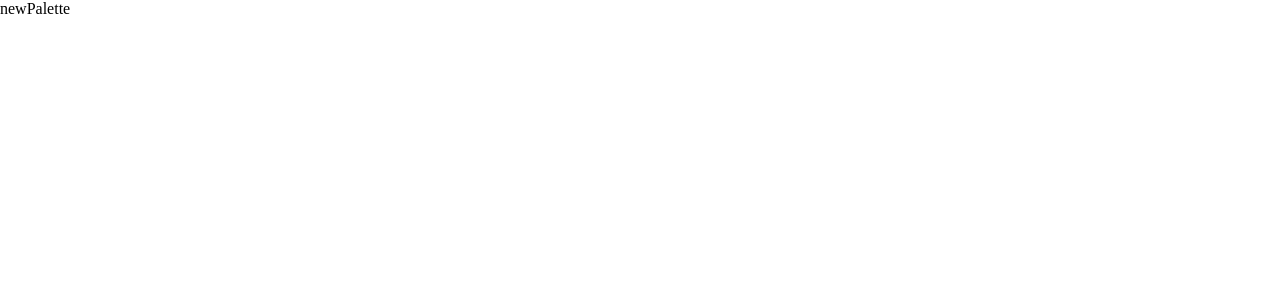
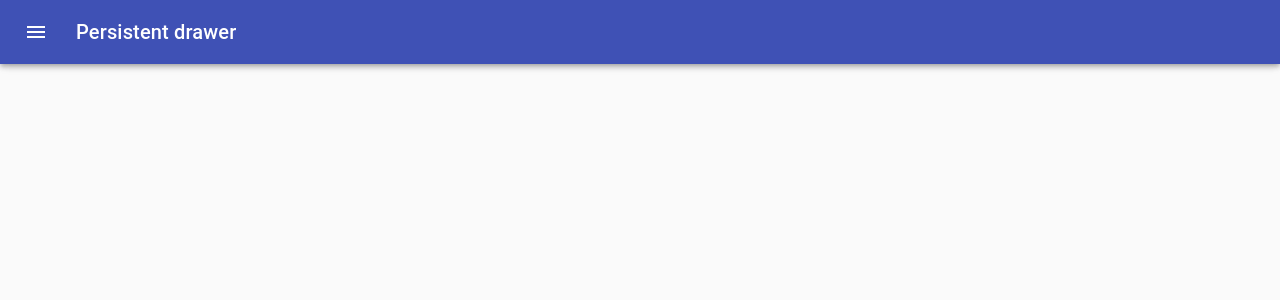
Before and after one commit to promiseume/color-app, a React (Create React App) app: page /palette/new in a window 1280 px wide. Shown: the top 300 px of the page. Built offline with nearby package versions, Linux system fonts and the light colour scheme.

Commit message:
added react-color

```diff
--- a/package.json
+++ b/package.json
@@ -5,6 +5,8 @@
   "dependencies": {
     "@emotion/react": "^11.10.5",
     "@emotion/styled": "^11.10.5",
+    "@material-ui/core": "^4.12.4",
+    "@material-ui/icons": "^4.11.3",
     "@material-ui/styles": "^4.11.5",
     "@mui/icons-material": "^5.11.9",
     "@mui/material": "^5.11.9",
@@ -14,6 +16,7 @@
     "chroma-js": "^2.4.2",
     "rc-slider": "^10.1.1",
     "react": "^18.2.0",
+    "react-color": "^2.19.3",
     "react-copy-to-clipboard": "^5.1.0",
     "react-dom": "^18.2.0",
     "react-router-dom": "^6.8.1",
--- a/src/newPalette.jsx
+++ b/src/newPalette.jsx
@@ -1,7 +1,148 @@
-import React from 'react'
+import React from 'react';
+import clsx from 'clsx';
+import { makeStyles, useTheme } from '@material-ui/core/styles';
+import Drawer from '@material-ui/core/Drawer';
+import CssBaseline from '@material-ui/core/CssBaseline';
+import AppBar from '@material-ui/core/AppBar';
+import Toolbar from '@material-ui/core/Toolbar';
+import Typography from '@material-ui/core/Typography';
+import Divider from '@material-ui/core/Divider';
+import IconButton from '@material-ui/core/IconButton';
+import MenuIcon from '@material-ui/icons/Menu';
+import Button from '@material-ui/core/Button';
+import ChevronLeftIcon from '@material-ui/icons/ChevronLeft';
+import ChevronRightIcon from '@material-ui/icons/ChevronRight';
+import { ChromePicker } from 'react-color';
+
+const drawerWidth = 400;
+
+const useStyles = makeStyles((theme) => ({
+  root: {
+    display: 'flex',
+  },
+  appBar: {
+    transition: theme.transitions.create(['margin', 'width'], {
+      easing: theme.transitions.easing.sharp,
+      duration: theme.transitions.duration.leavingScreen,
+    }),
+  },
+  appBarShift: {
+    width: `calc(100% - ${drawerWidth}px)`,
+    marginLeft: drawerWidth,
+    transition: theme.transitions.create(['margin', 'width'], {
+      easing: theme.transitions.easing.easeOut,
+      duration: theme.transitions.duration.enteringScreen,
+    }),
+  },
+  menuButton: {
+    marginRight: theme.spacing(2),
+  },
+  hide: {
+    display: 'none',
+  },
+  drawer: {
+    width: drawerWidth,
+    flexShrink: 0,
+  },
+  drawerPaper: {
+    width: drawerWidth,
+  },
+  drawerHeader: {
+    display: 'flex',
+    alignItems: 'center',
+    padding: theme.spacing(0, 1),
+    // necessary for content to be below app bar
+    ...theme.mixins.toolbar,
+    justifyContent: 'flex-end',
+  },
+  content: {
+    flexGrow: 1,
+    padding: theme.spacing(3),
+    transition: theme.transitions.create('margin', {
+      easing: theme.transitions.easing.sharp,
+      duration: theme.transitions.duration.leavingScreen,
+    }),
+    marginLeft: -drawerWidth,
+  },
+  contentShift: {
+    transition: theme.transitions.create('margin', {
+      easing: theme.transitions.easing.easeOut,
+      duration: theme.transitions.duration.enteringScreen,
+    }),
+    marginLeft: 0,
+  },
+}));
 
 export default function NewPalette() {
+  const classes = useStyles();
+  const theme = useTheme();
+  const [open, setOpen] = React.useState(false);
+
+  const handleDrawerOpen = () => {
+    setOpen(true);
+  };
+
+  const handleDrawerClose = () => {
+    setOpen(false);
+  };
+
   return (
-    <div>newPalette</div>
-  )
+    <div className={classes.root}>
+      <CssBaseline />
+      <AppBar
+        position="fixed"
+        className={clsx(classes.appBar, {
+          [classes.appBarShift]: open,
+        })}
+      >
+        <Toolbar>
+          <IconButton
+            color="inherit"
+            aria-label="open drawer"
+            onClick={handleDrawerOpen}
+            edge="start"
+            className={clsx(classes.menuButton, open && classes.hide)}
+          >
+            <MenuIcon />
+          </IconButton>
+          <Typography variant="h6" noWrap>
+            Persistent drawer
+          </Typography>
+        </Toolbar>
+      </AppBar>
+      <Drawer
+        className={classes.drawer}
+        variant="persistent"
+        anchor="left"
+        open={open}
+        classes={{
+          paper: classes.drawerPaper,
+        }}
+      >
+        <div className={classes.drawerHeader}>
+          <IconButton onClick={handleDrawerClose}>
+            <ChevronLeftIcon />
+          </IconButton>
+        </div>
+        <Divider />
+        <Typography variant="h4">
+          Design Your Own Palette
+        </Typography>
+        <div>
+        <Button variant="contained" color="secondary">Clear Palette</Button>
+        <Button variant="contained" color="primary">Random Color</Button>
+        </div>
+        <ChromePicker/>
+        <Button variant="contained" color="primary">Add Color</Button>
+      </Drawer>
+      <main
+        className={clsx(classes.content, {
+          [classes.contentShift]: open,
+        })}
+      >
+        <div className={classes.drawerHeader} />
+
+      </main>
+    </div>
+  );
 }
--- a/src/singleWrapper.jsx
+++ b/src/singleWrapper.jsx
@@ -1,5 +1,4 @@
-import React, { useEffect } from "react";
-import Palette from "./Palette.jsx";
+import React from "react";
 import { useParams } from "react-router-dom";
 import SingleColorPalette from "./singleColorPalette.jsx";
 import { seedColor } from "./seedColor.js";
--- a/src/styles/colorBoxStyles.js
+++ b/src/styles/colorBoxStyles.js
@@ -35,7 +35,6 @@
       border: "none",
       right: "0",
       bottom: "0",
-      color: "white",
       width: "60px",
       height: "30px",
       textAlign: "center",
--- a/src/styles/paletteListStyles.js
+++ b/src/styles/paletteListStyles.js
@@ -19,7 +19,6 @@
     color: "white",
     alignItems: "center",
     justifyContent: "space-between",
-    color: "white",
     "& a": {
     color: "white",
     },
```
Also changed, not shown: src/navbar.css (deleted, +0 -52 lines), 1 other file (tests, documents, lock files or other folders).
